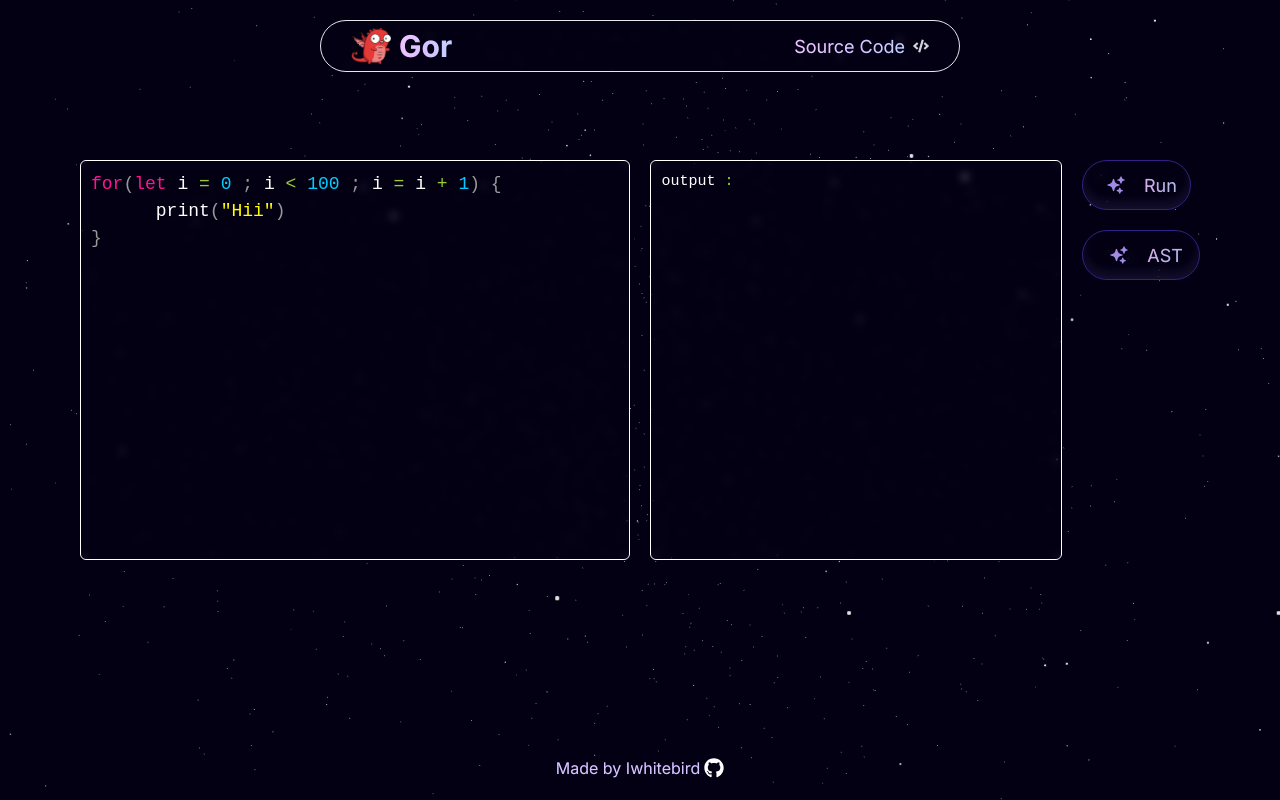
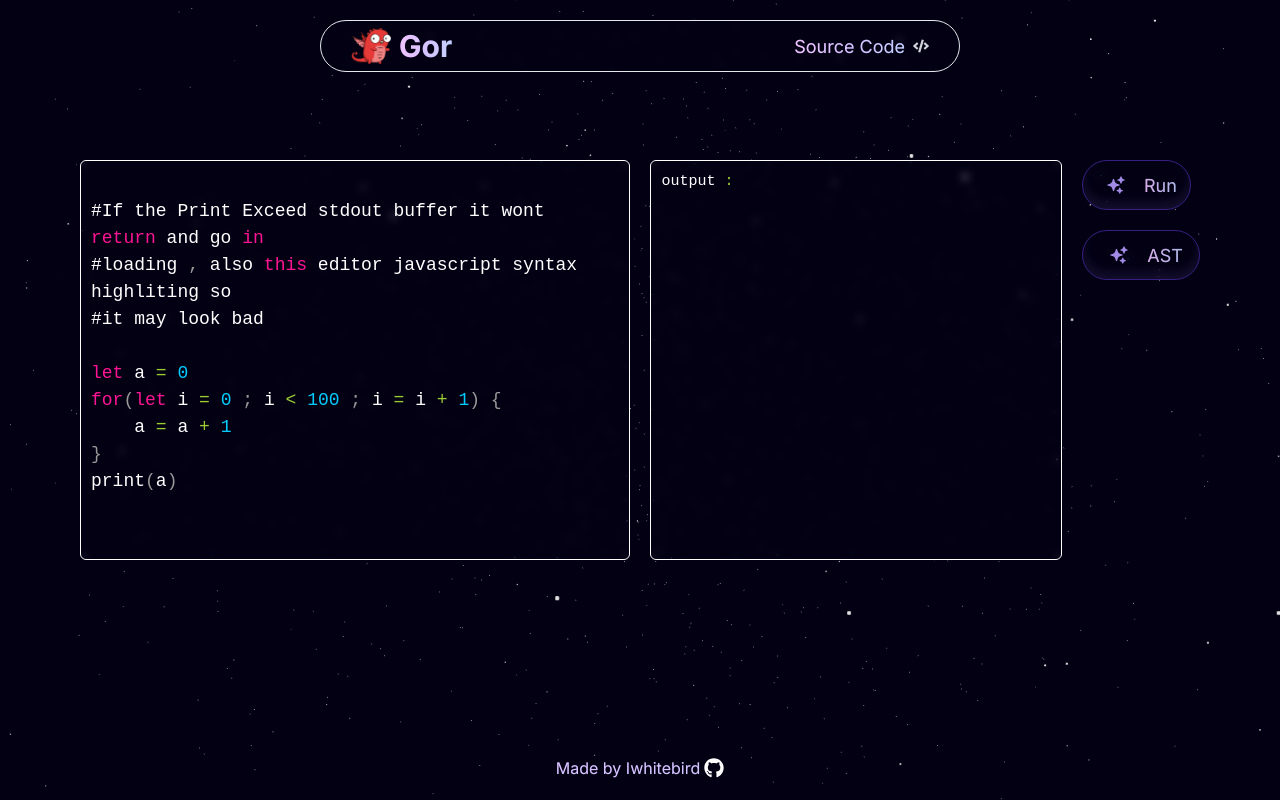
Before and after one commit to IWhitebird/gor-website, a Next.js app: page / in a window 1280 px wide. Built offline with nearby package versions, Linux system fonts and the light colour scheme; a web font is replaced by a local one.

Commit message:
Update HeroContent.tsx

```diff
--- a/components/sub/HeroContent.tsx
+++ b/components/sub/HeroContent.tsx
@@ -12,11 +12,17 @@ const HeroContent = () => {
   const [loading, setLoading] = React.useState(false);
   const [output, setOutput] = React.useState("");
   const [ast , setAst] = React.useState("");
-  const [code, setCode] = React.useState(
-    `for(let i = 0 ; i < 100 ; i = i + 1) {
-      print("Hii")
-}`
-  );
+  const [code, setCode] = React.useState(`
+#If the Print Exceed stdout buffer it wont return and go in
+#loading , also this editor javascript syntax highliting so
+#it may look bad
+
+let a = 0
+for(let i = 0 ; i < 100 ; i = i + 1) {
+    a = a + 1
+}
+print(a)
+`);
   const [viewType , setViewType] = React.useState("ast");
 
   async function clickHandler() {
```
